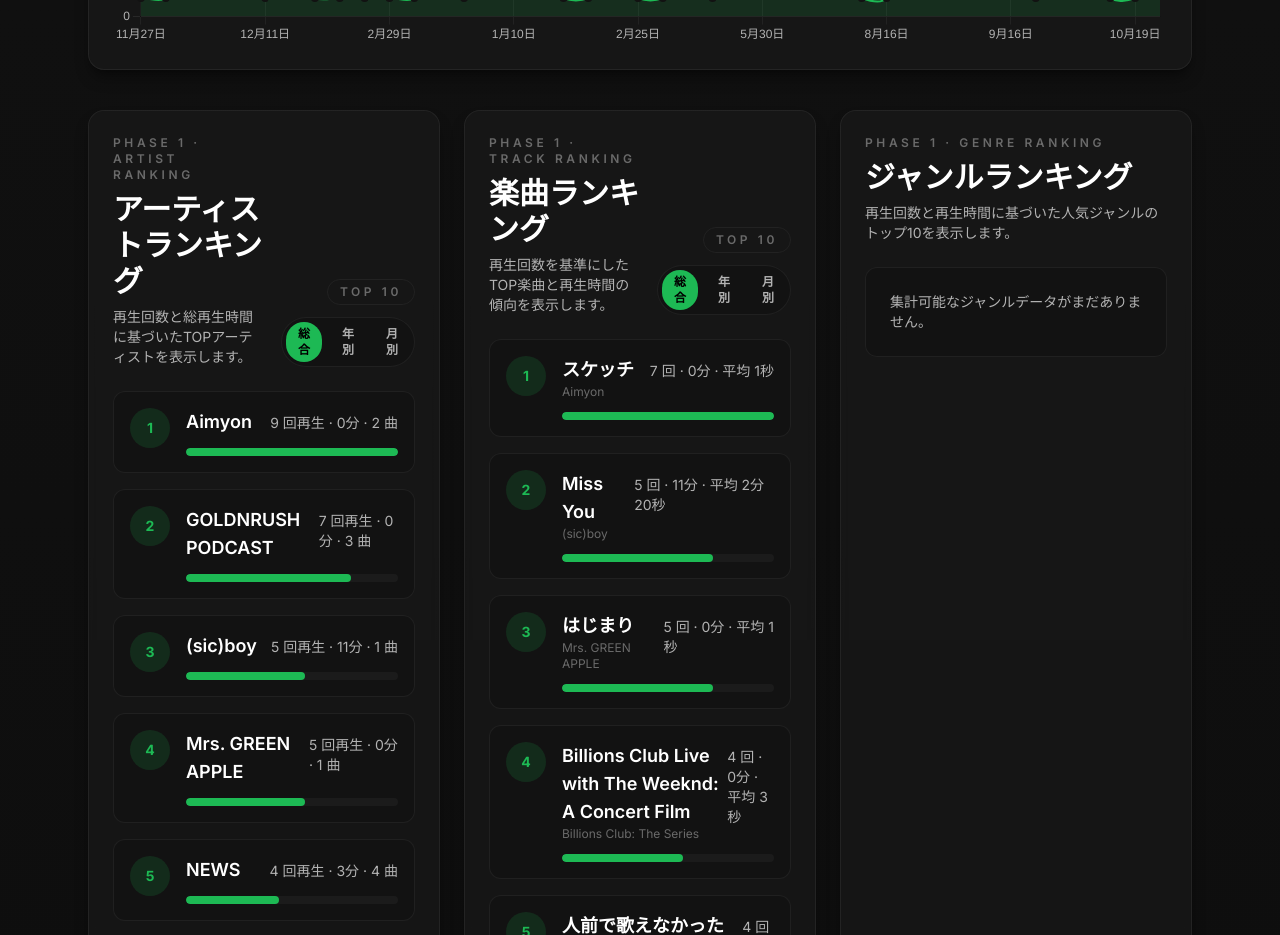
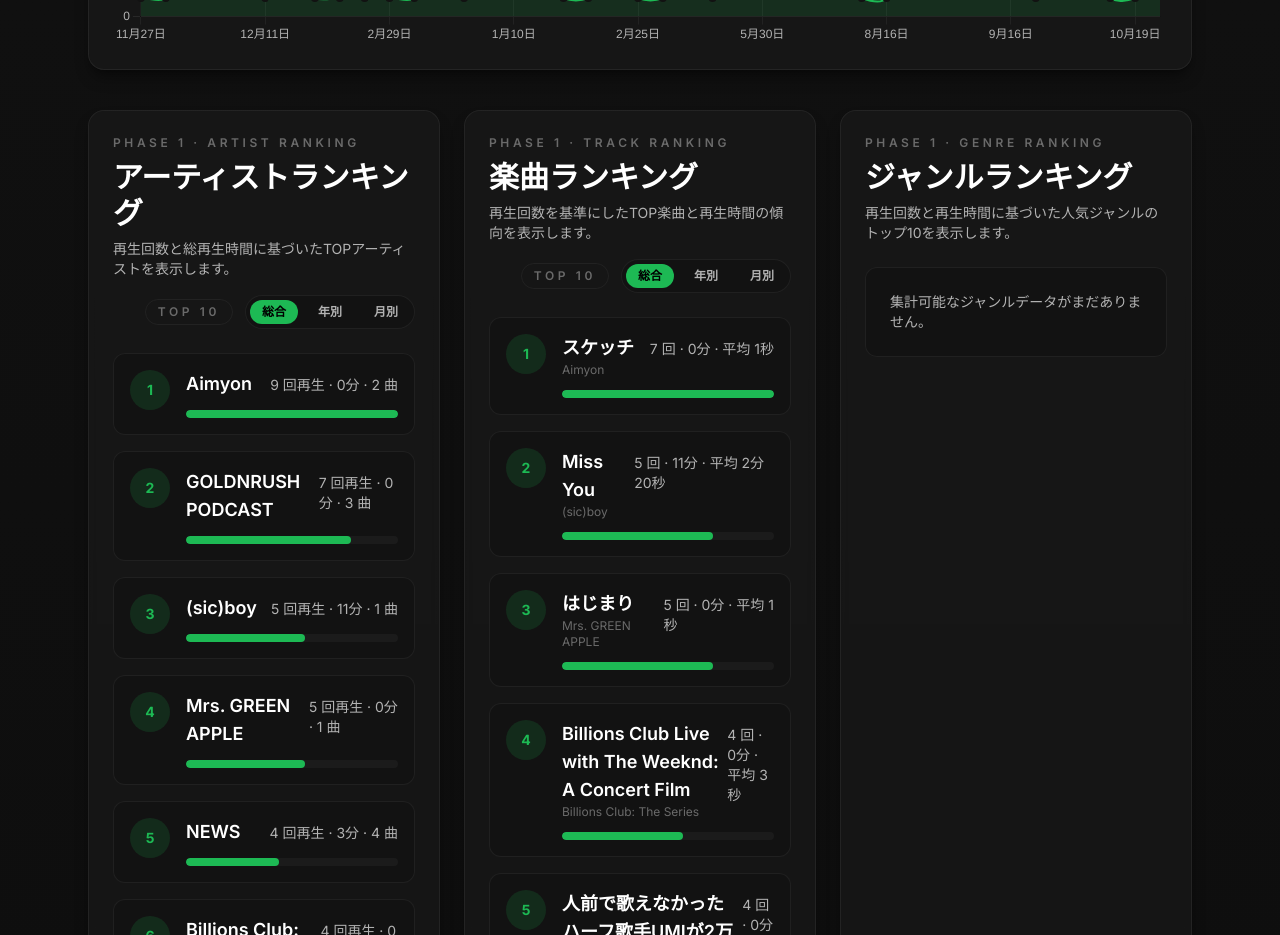
Before and after one commit to haruto0429/spotify-history-viewer, a Vue app: page / in a window 1280 px wide. Shown: the part 1000-1935 px from the top of the page. Built offline with nearby package versions, Linux system fonts and the light colour scheme.

Commit message:
fix: improve ranking layout responsiveness

```diff
--- a/src/components/dashboard/ArtistRanking.vue
+++ b/src/components/dashboard/ArtistRanking.vue
@@ -2,7 +2,7 @@
   <section
     class="rounded-2xl border border-spotify-border/70 bg-spotify-dark-secondary/80 p-6 shadow-lg shadow-black/40 backdrop-blur-sm"
   >
-    <header class="flex flex-col gap-4 md:flex-row md:items-end md:justify-between">
+    <header class="flex flex-col gap-4 md:flex-row md:flex-wrap md:items-end md:justify-between">
       <div>
         <p class="text-xs font-semibold uppercase tracking-[0.3em] text-spotify-text-muted">
           Phase 1 · Artist Ranking
@@ -13,7 +13,9 @@
         </p>
       </div>
 
-      <div class="flex flex-col items-start gap-3 text-xs font-semibold text-spotify-text-muted md:items-end">
+      <div
+        class="flex flex-col items-start gap-3 text-xs font-semibold text-spotify-text-muted md:ml-auto md:flex-row md:flex-wrap md:items-center md:justify-end"
+      >
         <span
           v-if="artists.length"
           class="inline-flex items-center rounded-full border border-spotify-border/60 px-3 py-1 uppercase tracking-[0.3em]"
@@ -21,8 +23,12 @@
           Top {{ artists.length }}
         </span>
 
-        <div class="flex flex-col gap-2 text-spotify-text-secondary sm:flex-row sm:items-center sm:justify-end sm:gap-3">
-          <div class="flex items-center gap-2 rounded-full border border-spotify-border/60 bg-spotify-dark p-1">
+        <div
+          class="flex w-full flex-col gap-2 text-spotify-text-secondary sm:w-auto sm:flex-row sm:flex-wrap sm:items-center sm:justify-end sm:gap-3"
+        >
+          <div
+            class="flex flex-wrap items-center gap-2 rounded-full border border-spotify-border/60 bg-spotify-dark p-1"
+          >
             <button
               type="button"
               class="rounded-full px-3 py-1 transition"
@@ -55,7 +61,7 @@
             <label class="text-[10px] uppercase tracking-[0.2em] text-spotify-text-muted">Year</label>
             <select
               v-model="selectedYear"
-              class="rounded-full border border-spotify-border/60 bg-spotify-dark px-3 py-1 text-xs text-white focus:border-spotify-green/70 focus:outline-none"
+              class="min-w-[120px] rounded-full border border-spotify-border/60 bg-spotify-dark px-3 py-1 text-xs text-white focus:border-spotify-green/70 focus:outline-none"
             >
               <option v-for="year in availableYears" :key="year" :value="year">{{ year }}年</option>
             </select>
@@ -65,7 +71,7 @@
             <label class="text-[10px] uppercase tracking-[0.2em] text-spotify-text-muted">Month</label>
             <select
               v-model="selectedMonthKey"
-              class="rounded-full border border-spotify-border/60 bg-spotify-dark px-3 py-1 text-xs text-white focus:border-spotify-green/70 focus:outline-none"
+              class="min-w-[140px] rounded-full border border-spotify-border/60 bg-spotify-dark px-3 py-1 text-xs text-white focus:border-spotify-green/70 focus:outline-none"
             >
               <option
                 v-for="month in availableMonths"
--- a/src/components/dashboard/TrackRanking.vue
+++ b/src/components/dashboard/TrackRanking.vue
@@ -2,7 +2,7 @@
   <section
     class="rounded-2xl border border-spotify-border/70 bg-spotify-dark-secondary/80 p-6 shadow-lg shadow-black/40 backdrop-blur-sm"
   >
-    <header class="flex flex-col gap-4 md:flex-row md:items-end md:justify-between">
+    <header class="flex flex-col gap-4 md:flex-row md:flex-wrap md:items-end md:justify-between">
       <div>
         <p class="text-xs font-semibold uppercase tracking-[0.3em] text-spotify-text-muted">
           Phase 1 · Track Ranking
@@ -13,7 +13,9 @@
         </p>
       </div>
 
-      <div class="flex flex-col items-start gap-3 text-xs font-semibold text-spotify-text-muted md:items-end">
+      <div
+        class="flex flex-col items-start gap-3 text-xs font-semibold text-spotify-text-muted md:ml-auto md:flex-row md:flex-wrap md:items-center md:justify-end"
+      >
         <span
           v-if="tracks.length"
           class="inline-flex items-center rounded-full border border-spotify-border/60 px-3 py-1 uppercase tracking-[0.3em]"
@@ -21,8 +23,12 @@
           Top {{ tracks.length }}
         </span>
 
-        <div class="flex flex-col gap-2 text-spotify-text-secondary sm:flex-row sm:items-center sm:justify-end sm:gap-3">
-          <div class="flex items-center gap-2 rounded-full border border-spotify-border/60 bg-spotify-dark p-1">
+        <div
+          class="flex w-full flex-col gap-2 text-spotify-text-secondary sm:w-auto sm:flex-row sm:flex-wrap sm:items-center sm:justify-end sm:gap-3"
+        >
+          <div
+            class="flex flex-wrap items-center gap-2 rounded-full border border-spotify-border/60 bg-spotify-dark p-1"
+          >
             <button
               type="button"
               class="rounded-full px-3 py-1 transition"
@@ -55,7 +61,7 @@
             <label class="text-[10px] uppercase tracking-[0.2em] text-spotify-text-muted">Year</label>
             <select
               v-model="selectedYear"
-              class="rounded-full border border-spotify-border/60 bg-spotify-dark px-3 py-1 text-xs text-white focus:border-spotify-green/70 focus:outline-none"
+              class="min-w-[120px] rounded-full border border-spotify-border/60 bg-spotify-dark px-3 py-1 text-xs text-white focus:border-spotify-green/70 focus:outline-none"
             >
               <option v-for="year in availableYears" :key="year" :value="year">{{ year }}年</option>
             </select>
@@ -65,7 +71,7 @@
             <label class="text-[10px] uppercase tracking-[0.2em] text-spotify-text-muted">Month</label>
             <select
               v-model="selectedMonthKey"
-              class="rounded-full border border-spotify-border/60 bg-spotify-dark px-3 py-1 text-xs text-white focus:border-spotify-green/70 focus:outline-none"
+              class="min-w-[140px] rounded-full border border-spotify-border/60 bg-spotify-dark px-3 py-1 text-xs text-white focus:border-spotify-green/70 focus:outline-none"
             >
               <option
                 v-for="month in availableMonths"
```
